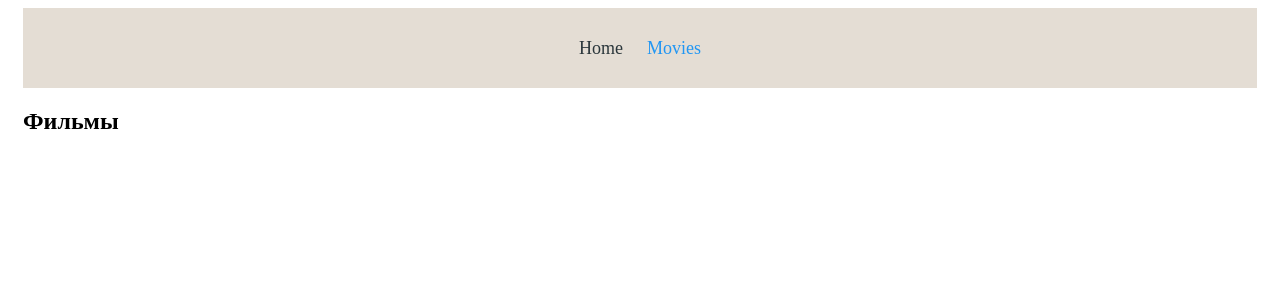
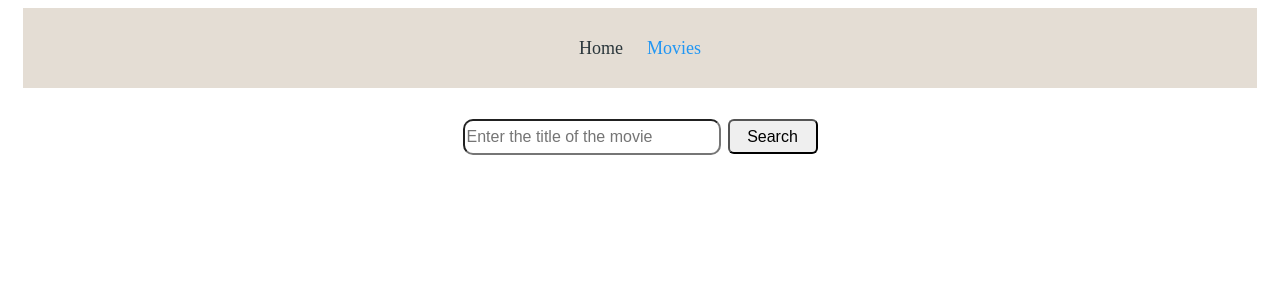
Before and after one commit to Illiya-Lunev/goit-react-hw-05-movies, a React (Create React App) app: page /movies in a window 1280 px wide. Shown: the top 300 px of the page. Built offline with nearby package versions, Linux system fonts and the light colour scheme; the HTML template or start-up script is replaced by a standard one.

Commit message:
add search

```diff
--- a/package.json
+++ b/package.json
@@ -2,7 +2,6 @@
   "name": "goit-react-hw-05-movies",
   "version": "0.1.0",
   "private": true,
-  "homepage": "https://Illiya-Lunev.github.io/goit-react-hw-05-movies",
   "dependencies": {
     "@testing-library/jest-dom": "^5.14.1",
     "@testing-library/react": "^11.2.7",
@@ -15,6 +14,7 @@
     "react-loader-spinner": "^4.0.0",
     "react-router-dom": "^5.3.0",
     "react-scripts": "4.0.3",
+    "react-toastify": "^8.0.3",
     "web-vitals": "^1.1.2"
   },
   "scripts": {
@@ -23,7 +23,7 @@
     "test": "react-scripts test",
     "eject": "react-scripts eject",
     "predeploy": "npm run build",
-    "deploy": "gh-pages -d build"
+    "deploy": "netlify deploy -p"
   },
   "eslintConfig": {
     "extends": [
--- a/src/App.js
+++ b/src/App.js
@@ -3,7 +3,7 @@ import AppBar from './componets/AppBar/AppBar';
 import { Switch, Route } from 'react-router-dom';
 import HomePageView from './componets/Pages/View/HomePageView';
 import MovieDetailsPageViews from './componets/Pages/View/MovieDetailsPageViews';
-import MoviesPage from './componets/Pages/MoviesPage/MoviesPage';
+import MoviesPageView from './componets/Pages/View/MoviesPageView';
 import NotFoundViews from './componets/Pages/View/NotFoundViews';
 
 export default function App() {
@@ -16,7 +16,7 @@ export default function App() {
         </Route>
 
         <Route path="/movies">
-          <MoviesPage />
+          <MoviesPageView />
         </Route>
 
         <Route path="/movies/:movieId">
--- a/src/componets/Pages/MoviesPage/MoviesPage.js
+++ b/src/componets/Pages/MoviesPage/MoviesPage.js
@@ -1,3 +1,79 @@
+import { useState, useEffect } from 'react';
+import * as ApiService from '../../../Service/ApiService';
+import { Link, useHistory, useLocation } from 'react-router-dom';
+import 'react-toastify/dist/ReactToastify.css';
+import s from './moviesPage.module.css';
+
 export default function MoviesPage() {
-  return <h2>Фильмы</h2>;
+  const [query, setQuery] = useState('');
+  const history = useHistory();
+  const location = useLocation();
+  const [inputQuery, setInputQuery] = useState('');
+  const [movies, setMovies] = useState(null);
+
+  if (location.search !== '') {
+    if (query === '') {
+      setQuery(new URLSearchParams(location.search).get('query'));
+    }
+  }
+
+  useEffect(() => {
+    if (query === '') {
+      return;
+    }
+    ApiService.fetchMovies({ query }).then(data => setMovies(data.results));
+    history.push({ ...location, search: `query=${query}` });
+    // eslint-disable-next-line react-hooks/exhaustive-deps
+  }, [query]);
+
+  const handleInputChange = e => {
+    setInputQuery(e.currentTarget.value.toLowerCase());
+  };
+
+  const handleSubmit = e => {
+    e.preventDefault();
+    if (inputQuery.trim() === '') {
+      return;
+    }
+    setQuery(inputQuery);
+  };
+
+  return (
+    <>
+      <form onSubmit={handleSubmit} className={s.form}>
+        <input
+          className={s.input}
+          type="text"
+          autoComplete="off"
+          autoFocus
+          placeholder="Enter the title of the movie"
+          value={inputQuery}
+          onChange={handleInputChange}
+        ></input>
+        <button type="submit" className={s.button}>
+          Search
+        </button>
+      </form>
+      <ul>
+        {movies &&
+          movies.map(movie => {
+            return (
+              <li key={movie.id}>
+                <Link
+                  to={{
+                    pathname: `/movies/${movie.id}`,
+                    state: { from: location },
+                  }}
+                >
+                  {movie.title}
+                </Link>
+              </li>
+            );
+          })}
+        {movies && movies.length === 0 && (
+          <p className={s.title}>No results were found for {query}</p>
+        )}
+      </ul>
+    </>
+  );
 }
--- /dev/null
+++ b/src/componets/Pages/MoviesPage/moviesPage.module.css
@@ -0,0 +1,37 @@
+.form {
+  text-align: center;
+  padding: 15px;
+}
+.input {
+  height: 30px;
+  width: 250px;
+  margin-right: 7px;
+  font-size: 16px;
+  line-height: 1.87;
+  border-radius: 10px;
+  outline: none;
+  cursor: pointer;
+}
+
+.button {
+  height: 35px;
+  min-width: 90px;
+  text-align: center;
+  cursor: pointer;
+  transition: all 250ms cubic-bezier(0.4, 0, 0.2, 1);
+  border-radius: 6px;
+  font-size: 16px;
+  line-height: 1.87;
+  text-align: center;
+}
+
+.button:hover,
+.button:focus {
+  background-color: #2196f3;
+}
+
+.title {
+  text-align: center;
+  color: red;
+  font-weight: bold;
+}
--- /dev/null
+++ b/src/componets/Pages/View/MoviesPageView.js
@@ -0,0 +1,5 @@
+import MoviesPage from '../MoviesPage/MoviesPage';
+
+export default function MoviesPageView() {
+  return <MoviesPage />;
+}
```
Also changed, not shown: 2 other files (tests, documents, lock files or other folders).
